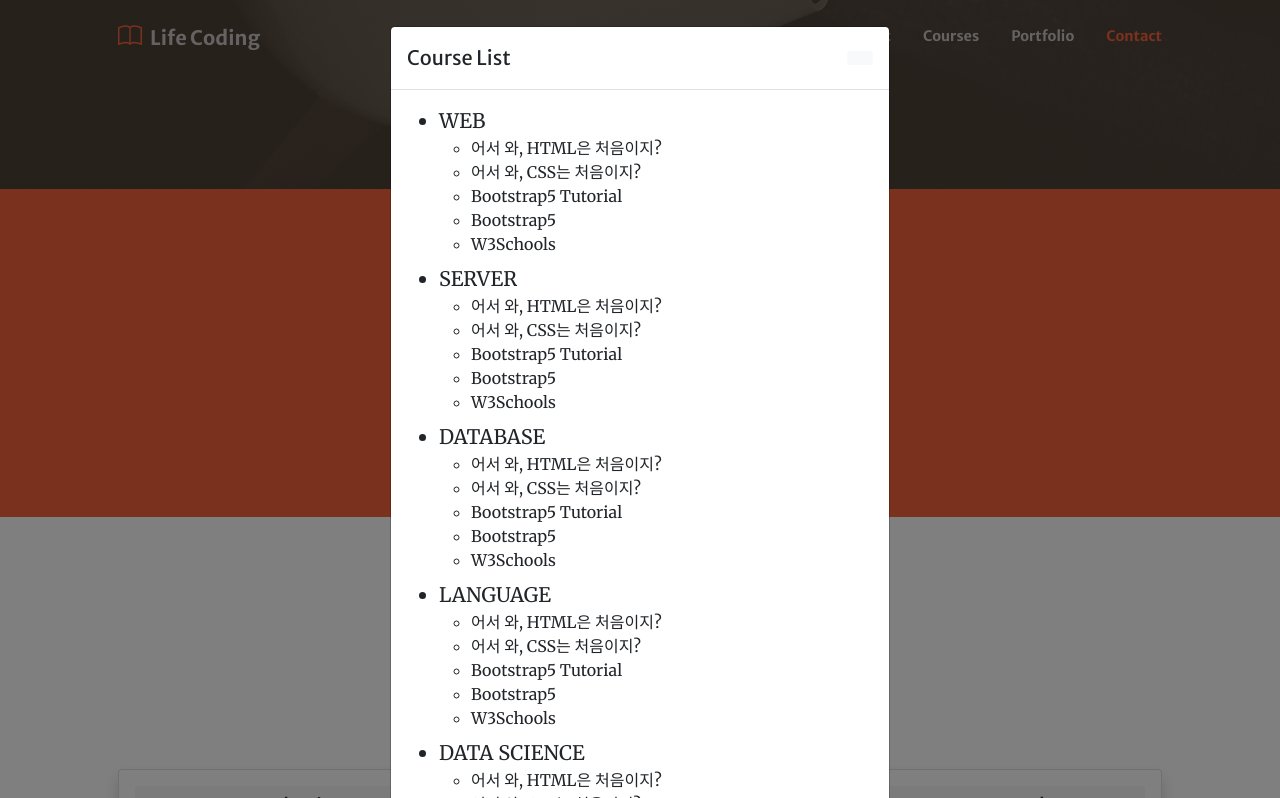
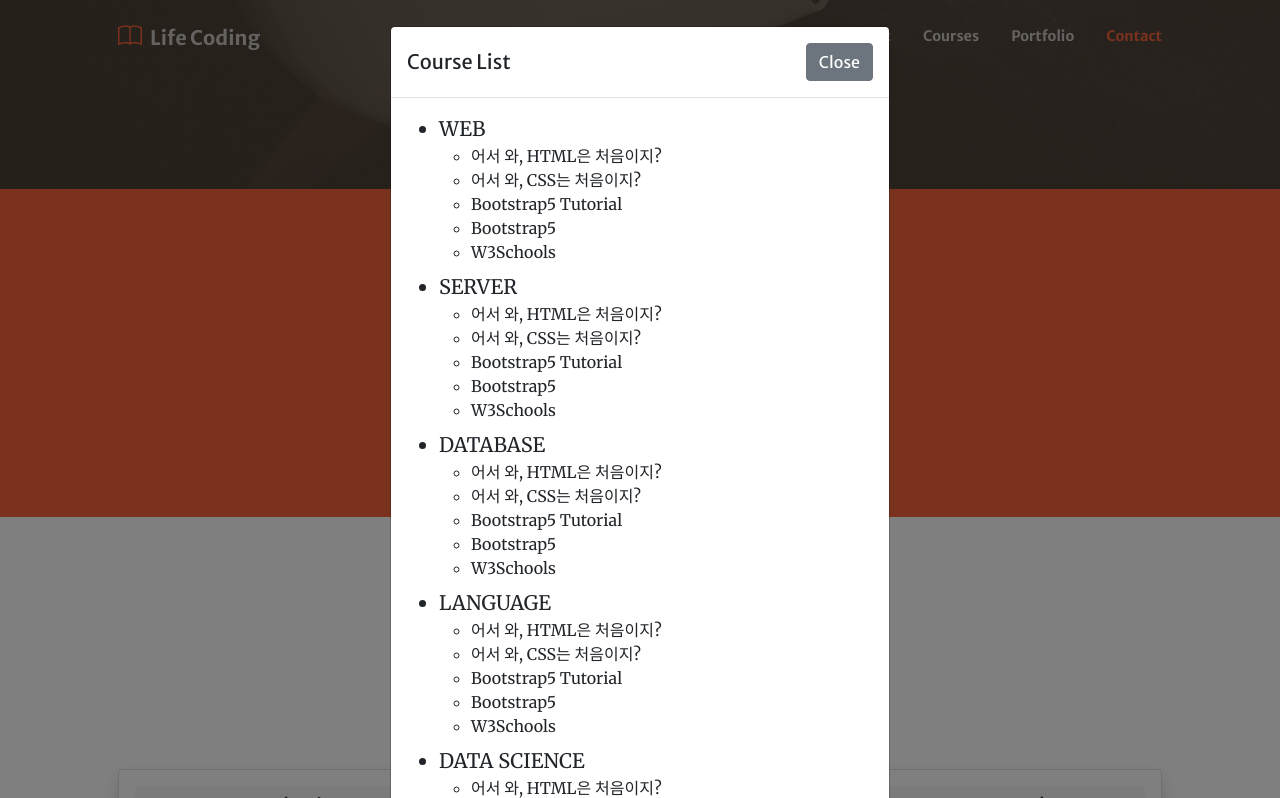
Before and after one commit to GRIPnGRIT/lifeCoding, a plain HTML site: page index.html in a window 1280 px wide. Both pictures are taken after a click on the button "Course List". Shown: the part 611-1409 px from the top of the page. Drawn offline with nearby package versions, Linux system fonts and the light colour scheme; some packages are replaced by stand-ins of ours; a script that the page names is missing.

Commit message:
11th commit

```diff
--- a/index.html
+++ b/index.html
@@ -88,8 +88,8 @@
                             <div class="modal-content">
                                 <div class="modal-header">
                                     <h5 class="modal-title" id="exampleModalLabel">Course List</h5>
-                                    <button type="button" class="btn btn-light" data-bs-dismiss="modal"
-                                        aria-label="Close"></button>
+                                    <button type="button" class="btn btn-secondary" data-bs-dismiss="modal"
+                                        aria-label="Close">Close</button>
                                 </div>
                                 <div class="modal-body text-start">
                                     <ul>
```
